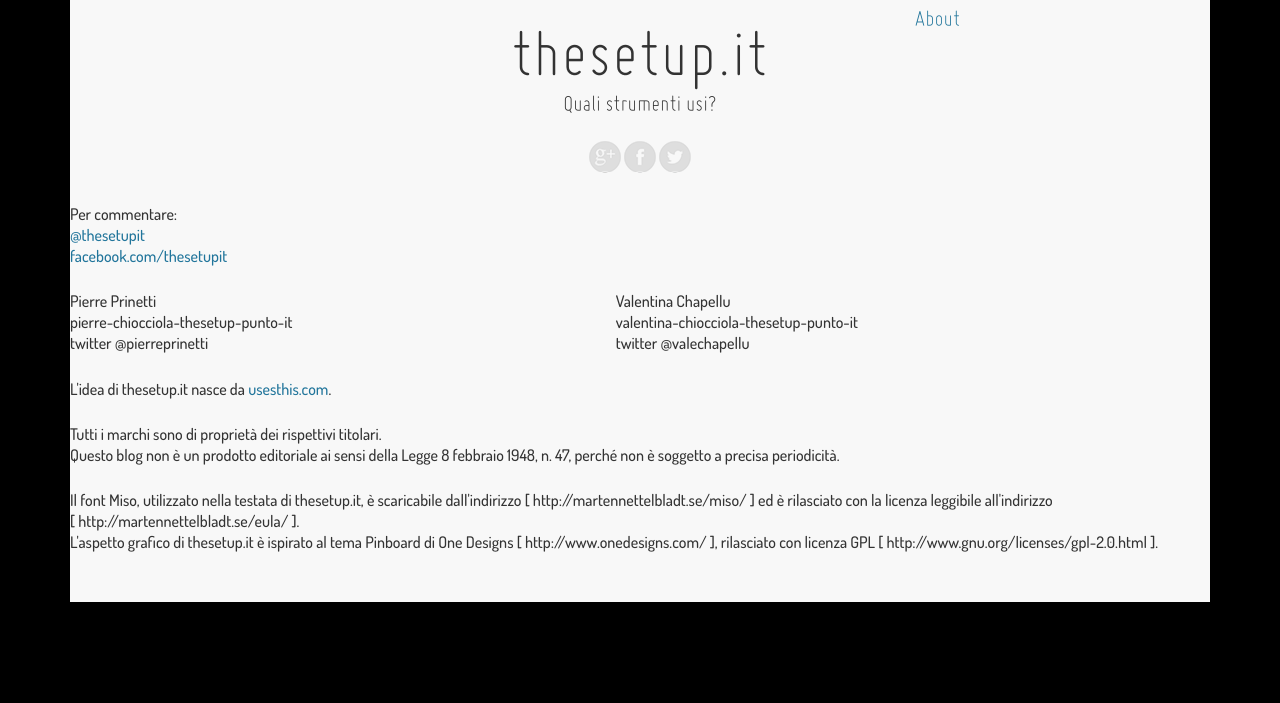
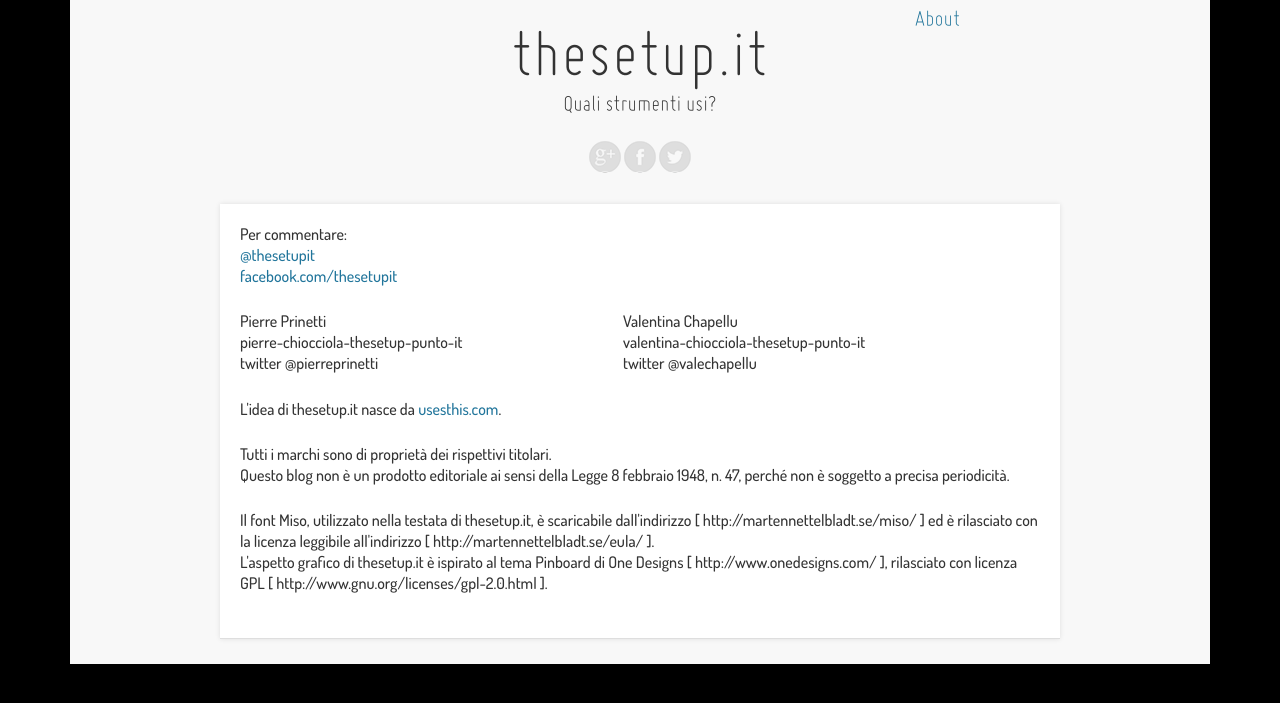
Before and after one commit to thesetupit/thesetupit.github.io, a Jekyll site: the page built from about/index.html, in a window 1280 px wide. Shown: the top 703 px of the page. Built offline with Jekyll 4.4.1, drawn with Linux system fonts in a browser that asks for light colours; Markdown is read by kramdown in place of the engine named in the settings.

Commit message:
templating about page

```diff
--- a/about/index.html
+++ b/about/index.html
@@ -1,7 +1,7 @@
 ---
 layout: default
 ---
-<article>
+<article id="intervista">
 <p>Per commentare:<br />
   <a href="http://twitter.com/thesetupit" title="thesetup.it su Twitter">@thesetupit</a><br/>
   <a href="http://facebook.com/thesetupit" title="thesetup.it su Facebook">facebook.com/thesetupit</a></p>
--- a/static/style.css
+++ b/static/style.css
@@ -222,7 +222,7 @@
 	border-bottom:rgba(0, 0, 0, .13) 1px solid;
 	box-shadow:0 0 5px rgba(0, 0, 0, .1);
 }
-article#intervista, article#default {
+article#intervista {
 	margin-left:auto;
 	margin-right:auto;
 	background-color: #0F0;
```
